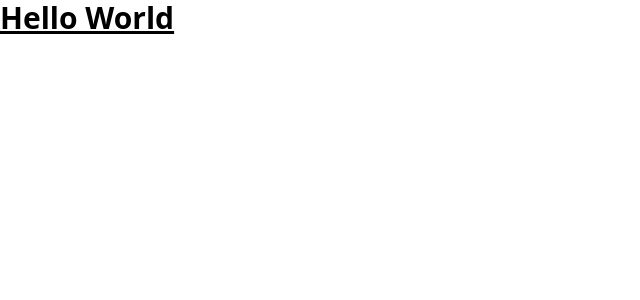
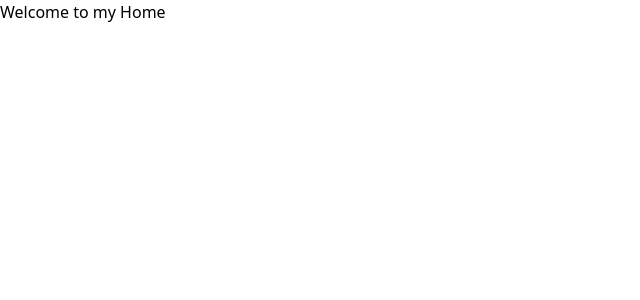
Before and after one commit to Nabin788/MERN_Stack, a React (Vite) app in the folder client/: page / in a window 1280 px wide. Shown: the top 300 px of the page, without its empty margins (0-640 px from the left). Built offline with nearby package versions, Linux system fonts and the light colour scheme.

Commit message:
Creating a page component

```diff
--- a/client/src/App.jsx
+++ b/client/src/App.jsx
@@ -1,5 +1,20 @@
+import { BrowserRouter, Routes, Route } from "react-router-dom";
+import { HomePage } from "./pages/Home.jsx";
+import { DashBoardPage } from "./pages/DashBoard.jsx";
+import { AboutPage } from "./pages/About.jsx";
+import { LoginPage } from "./pages/login";
+import { RegisterPage } from "./pages/register";
+
 export const App = () => {
   return (
-    <h1 className="text-3xl font-bold underline">Hello World</h1>
-  )
-}
+    <BrowserRouter>
+      <Routes>
+        <Route path="/" element={<HomePage />} />
+        <Route path="/dashboard" element={<DashBoardPage />} />
+        <Route path="/about" element={<AboutPage />} />
+        <Route path="/login" element={<LoginPage />} />
+        <Route path="/register" element={<RegisterPage />} />
+      </Routes>
+    </BrowserRouter>
+  );
+};
--- a/client/src/main.jsx
+++ b/client/src/main.jsx
@@ -1,6 +1,5 @@
-import {BrowserRouter, Routes, Route} from "react-router-dom";
 import { StrictMode } from "react";
-import {createRoot} from "react-dom";
+import {createRoot} from "react-dom/client";
 import { App } from "./App";
 import "./index.css";
 
--- /dev/null
+++ b/client/src/pages/About.jsx
@@ -0,0 +1,5 @@
+export const AboutPage = () => {
+    return (
+        <h1>Welcome to My About page</h1>
+    )
+}
--- /dev/null
+++ b/client/src/pages/DashBoard.jsx
@@ -0,0 +1,5 @@
+export const DashBoardPage = () => {
+    return (
+        <h1>Welcome to my Dashboard</h1>
+    )
+}
--- /dev/null
+++ b/client/src/pages/Home.jsx
@@ -0,0 +1,5 @@
+export const HomePage = () => {
+    return (
+        <h1>Welcome to my Home</h1>
+    )
+}
--- /dev/null
+++ b/client/src/pages/Login.jsx
@@ -0,0 +1,5 @@
+export const LoginPage = () => {
+    return (
+        <h1>Welcome to my LoginPage</h1>
+    )
+}
--- /dev/null
+++ b/client/src/pages/Register.jsx
@@ -0,0 +1,5 @@
+export const RegisterPage = () => {
+    return (
+        <h1>Welcome to my RegisterPage</h1>
+    )
+}
```
